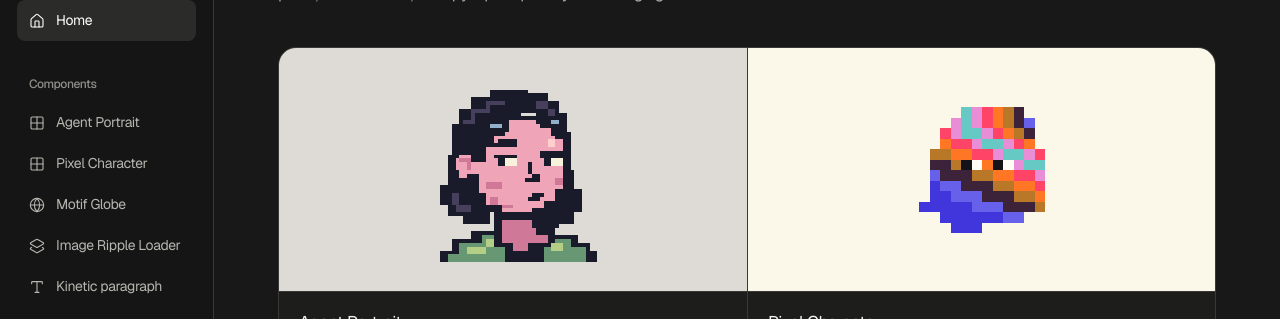
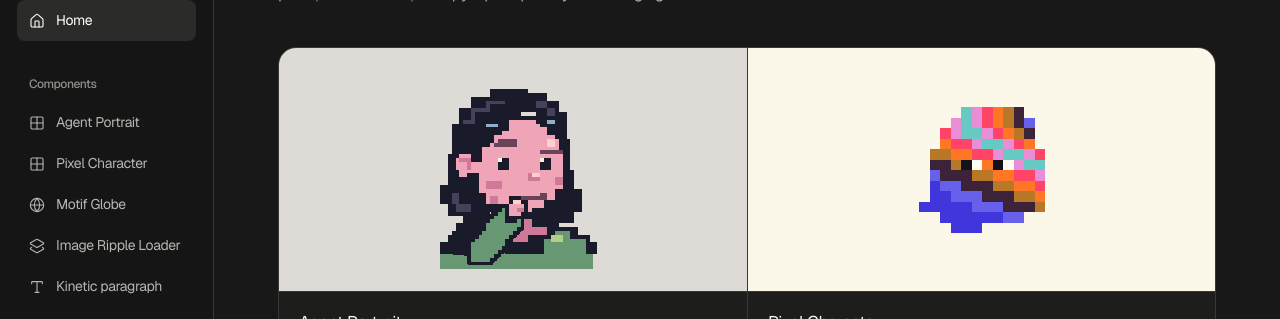
Before and after one commit to yash-dot-com/hyper, a Next.js app: page / in a window 1280 px wide. Shown: the part 121-440 px from the top of the page. Built offline with nearby package versions, Linux system fonts and the light colour scheme.

Commit message:
Soften portrait expressions and choreograph chin-rest and pencil gestures

```diff
--- a/src/components/experiments/AgentPortrait.tsx
+++ b/src/components/experiments/AgentPortrait.tsx
@@ -8,10 +8,10 @@ export type AgentCharacter = "girl" | "guy";
 const expressions = {
   idle:      { brow: "level", eye: 2, look: 0, lift: 0, mouth: "small" },
   listening: { brow: "up", eye: 3, look: 0, lift: -1, mouth: "small" },
-  thinking:  { brow: "one", eye: 2, look: -1, lift: -1, mouth: "purse" },
+  thinking:  { brow: "one", eye: 2, look: -1, lift: 0, mouth: "smirk" },
   reading:   { brow: "level", eye: 2, look: 1, lift: 1, mouth: "flat" },
   planning:  { brow: "one", eye: 3, look: 1, lift: 0, mouth: "smirk" },
-  working:   { brow: "in", eye: 2, look: 0, lift: 1, mouth: "flat" },
+  working:   { brow: "level", eye: 2, look: 0, lift: 1, mouth: "flat" },
   checking:  { brow: "one", eye: 1, look: 1, lift: 0, mouth: "purse" },
   waiting:   { brow: "level", eye: 1, look: -1, lift: 0, mouth: "small" },
   blocked:   { brow: "worried", eye: 3, look: 0, lift: 1, mouth: "frown" },
@@ -28,14 +28,42 @@ const brows = {
   worried: "M19 20h3v-2h3v2h-2v1h-4z M31 18h3v2h3v1h-4v-1h-2z",
 };
 const mouths = {
-  small: "M26 32h5v1h-5z",
+  small: "M26 31h1v1h4v-1h1v2h-5v-1h-1z",
   purse: "M29 31h3v1h-1v1h-3v-1h1z",
-  flat: "M25 32h8v1h-8z",
+  flat: "M27 32h5v1h-5z",
   smirk: "M26 32h5v-1h2v2h-7z",
   frown: "M25 33v-2h2v-1h4v1h2v2h-2v-1h-4v1z",
   grin: "M24 30h2v1h7v-1h2v2h-2v2h-7v-2h-2z",
 };
-const rest = { blink: false, gaze: 0, bob: 0, hair: 0 };
+// A single pencil changes ownership at the ear. Each row is a held sprite pose:
+// hand x/y, pencil parked behind ear, hold in milliseconds.
+const workFrames: readonly [number, number, boolean, number][] = [
+  [24, 47, false, 420], [26, 46, false, 210], [25, 47, false, 180],
+  [28, 46, false, 260], [27, 47, false, 180], [29, 46, false, 850],
+  [24, 43, false, 110], [18, 38, false, 100], [13, 31, false, 110],
+  [10, 25, false, 240], [10, 25, true, 160], [12, 31, true, 120],
+  [16, 39, true, 140], [20, 46, true, 1450], [15, 38, true, 140],
+  [11, 30, true, 120], [10, 25, true, 200], [10, 25, false, 170],
+  [13, 32, false, 100], [18, 39, false, 110], [23, 45, false, 140],
+];
+
+function Pencil({ x, y }: { x: number; y: number }) {
+  return <g transform={`translate(${x} ${y})`}>
+    <path fill="#573e42" d="M-3-8h2v3h1v3h1v3h1v3H0V1h-1v-3h-1v-3h-1z"/>
+    <path fill="#f4c367" d="M-2-7h1v3h1v3h1v3H0v-3h-1v-3h-1z"/>
+    <path fill="#f39896" d="M-3-9h2v2h-2z"/><path fill="#332c33" d="M1 3h1v2H1z"/>
+  </g>;
+}
+
+// Stamp square pixels along a segment so the forearm stays attached to the elbow.
+function sleeve(x: number, y: number, wristX: number, wristY: number) {
+  const steps = Math.max(1, Math.abs(wristX-x), Math.abs(wristY-y));
+  return Array.from({ length: steps + 1 }, (_, i) => {
+    const px = Math.round(x + (wristX-x)*i/steps), py = Math.round(y + (wristY-y)*i/steps);
+    return `M${px-2} ${py-2}h5v5h-5z`;
+  }).join(" ");
+}
+const rest = { blink: false, gaze: 0, bob: 0, hair: 0, frame: 0 };
 
 function useIdleMotion(state: AgentState) {
   const [pose, setPose] = useState(rest);
@@ -60,12 +88,17 @@ function useIdleMotion(state: AgentState) {
         setPose(p => ({ ...p, gaze: 0, bob: 0 }));
         after(120, () => setPose(p => ({ ...p, hair: 0 })));
       });
-      after((state === "reading" || state === "working" ? 1400 : 2300) + Math.random() * 1800, glance);
+      after((state === "reading" || state === "working" ? 2100 : 3200) + Math.random() * 1800, glance);
+    }
+    function work(frame: number) {
+      setPose(p => ({ ...p, frame }));
+      after(workFrames[frame][3], () => work((frame + 1) % workFrames.length));
     }
     function clear() { pending.forEach(id => window.clearTimeout(id)); pending.clear(); }
     function sync() {
       clear(); setPose(rest);
       if (reduce.matches || document.hidden) return;
+      if (state === "working") work(0);
       after(700 + Math.random() * 1500, blink);
       after(350 + Math.random() * 850, glance);
     }
@@ -86,14 +119,21 @@ export function AgentPortrait({ character = "girl", state = "idle", size = 240 }
   const ink = "#191b2a", skin = girl ? "#efa4b7" : "#abdccc", shade = girl ? "#cf7897" : "#78afa9";
   const highlight = girl ? "#ffcfce" : "#d6efd5";
   const gaze = Math.max(-1, Math.min(1, face.look + pose.gaze));
-  const eyeY = 22 + (state === "reading" ? 1 : state === "thinking" ? -1 : 0);
-  return <svg viewBox="0 0 48 48" width={48} height={48} role="img" aria-label={`${girl ? "Girl" : "Guy"} agent, ${state}`} shapeRendering="crispEdges" style={{display:"block",width:size,maxWidth:"100%",height:"auto"}}>
+  const working = state === "working", thinking = state === "thinking";
+  const [handX, handY, parked] = working ? workFrames[pose.frame] : [25, 36, false] as const;
+  const eyeY = 22 + (state === "reading" || (working && handY > 38 && !parked) ? 1 : 0);
+  const jacket = girl ? "#679773" : "#537899";
+  const headX = working || thinking ? 0 : pose.bob;
+  const headY = thinking ? 1 : working && handY < 34 ? 0 : face.lift;
+  const arm = sleeve(thinking ? 15 : 11, thinking ? 47 : 46, handX - 2, handY + 2);
+  return <svg viewBox="0 0 48 52" width={48} height={52} role="img" aria-label={`${girl ? "Girl" : "Guy"} agent, ${state}`} shapeRendering="crispEdges" style={{display:"block",width:size,maxWidth:"100%",height:"auto"}}>
     {/* Jacket, collar and neck stay anchored while the head shifts. */}
     <path fill={ink} d="M5 48v-3h3v-3h5v-2h6v-8h12v7h4v2h6v2h3v2h2v3z"/>
     <path fill={shade} d="M21 33h9v8h3v2h-5v2h-4v-2h-3z"/>
     <path fill={girl ? "#679773" : "#537899"} d="M7 48v-2h3v-3h6v-2h3v3h3v4z M32 48v-4h3v-2h4v2h4v4z"/>
     <path fill={girl ? "#b5ce86" : "#e6ad76"} d="M12 44h5v-2h2v2h-2v2h-5z M34 43h3v2h-3z"/>
-    <g transform={`translate(${pose.bob} ${face.lift})`}>
+    <path fill={jacket} d="M5 48h40v4H5z"/>
+    <g transform={`translate(${headX} ${headY})`}>
       {girl && <path fill={ink} d="M8 18h29v7h3v5h2v6h-2v3h-4v1h-7v-5H18v4h-7v-2H7v-3H5v-5h2v-6h1z"/>}
       <path fill={ink} d="M13 11h19v2h5v4h2v13h-2v4h-3v3h-4v1H20v-2h-4v-3h-3v-4H9v-2H7v-6h2v-2h4z"/>
       <path fill={skin} d="M16 12h15v2h4v3h2v13h-2v3h-3v2h-3v1h-8v-2h-4v-3h-2v-5h-3v1h-2v-2H9v-4h4v2h2v-6h1z"/>
@@ -109,14 +149,34 @@ export function AgentPortrait({ character = "girl", state = "idle", size = 240 }
         <g transform={`translate(${pose.hair} 0)`}><path fill={ink} d="M19 11h9v3h-3v3h-3v1h-2v-4h-2z"/><path fill="#738d9b" d="M20 11h5v1h-5z"/></g>
         <path fill="#557d77" d="M18 31h1v1h-1z M20 33h1v1h-1z M23 34h1v1h-1z M31 33h1v1h-1z"/>
       </>}
-      <path fill={ink} d={brows[face.brow]}/>
-      {[19,31].map(x => <g key={x}>
-        <rect x={x} y={eyeY} width="6" height="1" fill={ink}/>
-        {!pose.blink && <><rect x={x+1} y={eyeY+1} width="5" height={face.eye} fill="#f6f2dc"/>
-          <rect x={x+2+gaze} y={eyeY+1} width="2" height={face.eye} fill={ink}/></>}
+      <path fill={girl ? "#69445b" : "#476466"} d={brows[face.brow]}/>
+      {[20,31].map(x => <g key={x} transform={`translate(${x} ${eyeY})`}>
+        {pose.blink || state === "done" ? <path fill={ink} d="M0 1h1V0h3v1h1v1H4V1H1v1H0z"/> :
+          <g transform={`translate(${gaze} 0)`}>
+            <rect x="1" width="3" height={Math.max(2, face.eye+1)} fill={ink}/>
+            <rect x="1" width="1" height="1" fill="#fff2d8"/>
+          </g>}
       </g>)}
-      <path fill={ink} d="M28 23h1v3h2v2h-4v-1h2v-1h-1z"/>
-      <path fill={ink} d={mouths[face.mouth]}/>
+      <path fill={shade} d="M28 26h1v1h2v1h-3z"/>
+      <path fill="#694454" d={mouths[face.mouth]}/>
+      {working && parked && <Pencil x={10} y={25}/>}
     </g>
+    {working && <g>
+      <path fill="#947360" d="M4 48h22l4-2h15v6H4z"/>
+      <path fill="#fff0cd" d="M5 49h22l3-2h13v4H5z"/>
+      <path fill="#a5b3a0" d="M30 49h8v1h-8z"/>
+    </g>}
+    {(thinking || working) && <g>
+      <path fill={ink} d={thinking ? "M7 48v-5h2v-3h4v-2h3v3h2v8z" : "M6 49v-5h2v-3h5v2h3v6z"}/>
+      <path d={arm} stroke={ink} strokeWidth="2" strokeLinejoin="round" fill={jacket}/>
+      <path d={arm} fill={jacket}/>
+      {working && !parked && <Pencil x={handX} y={handY}/>}
+      <g transform={`translate(${handX} ${handY})`}>
+        <path fill={ink} d="M-3 3v-4h1v-2h3v1h2v3H2v2H0v1h-3z"/>
+        <path fill={skin} d="M-2 2v-3h1v-1h2v1h1v2H1v1z"/>
+        <path fill={highlight} d="M-1-2h2v1h-2z"/>
+        <path fill={shade} d="M0 0h2v1H0z"/>
+      </g>
+    </g>}
   </svg>;
 }
```
